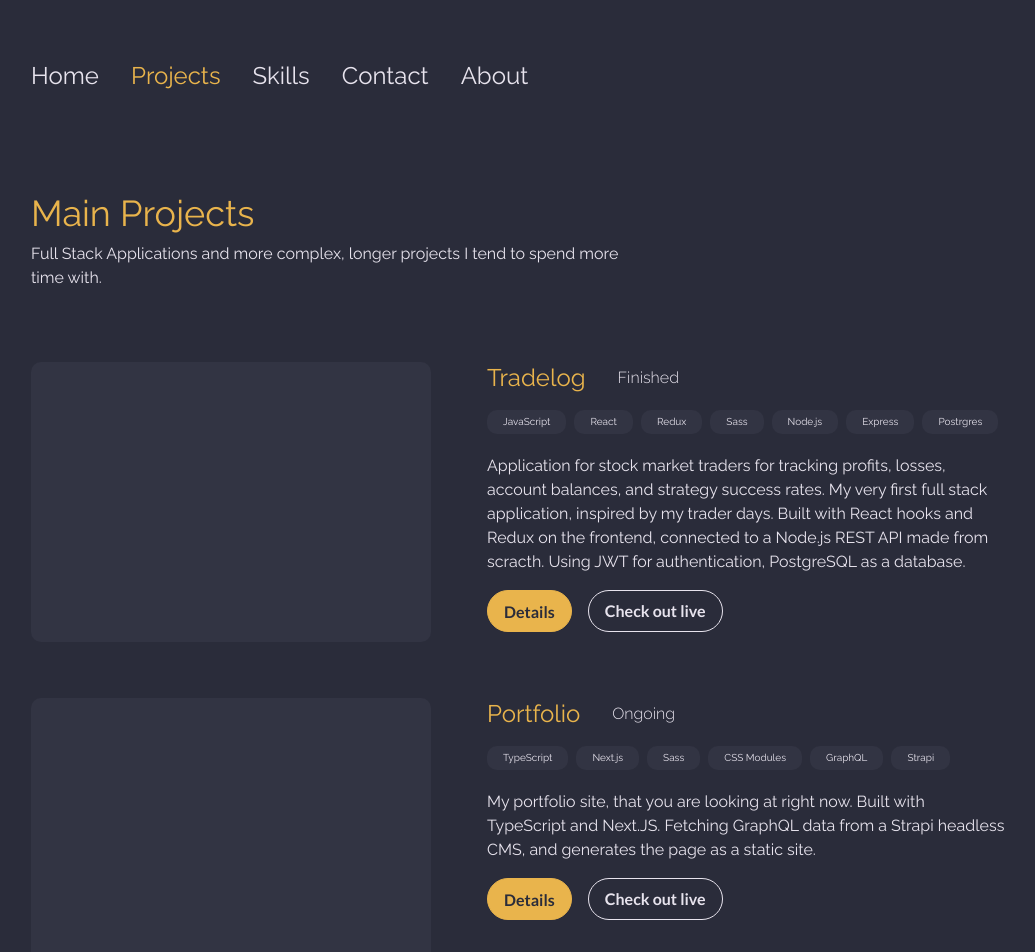
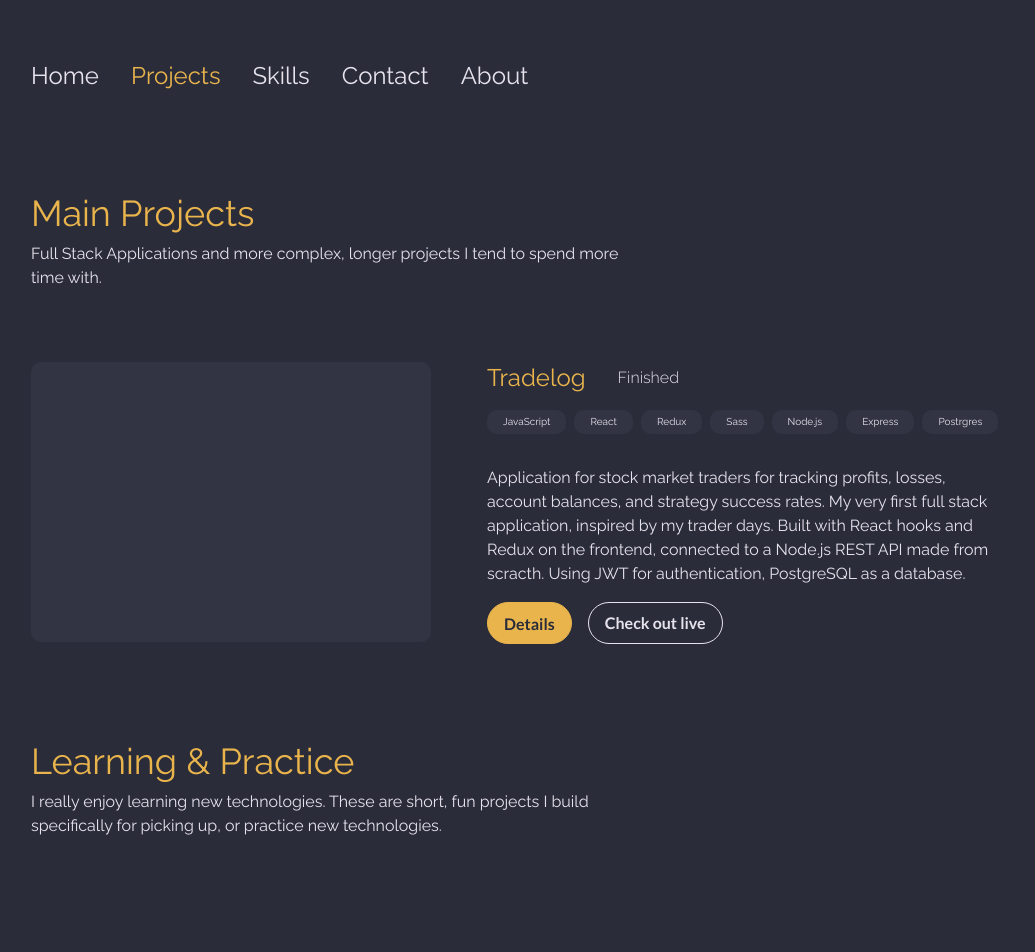
Before and after one commit to pfalzergbr/portfolio, a Next.js app: page /projects in a window 1280 px wide. Shown: the top 952 px of the page, without its empty margins (97-1132 px from the left). Built offline with nearby package versions, Linux system fonts and the light colour scheme.

Commit message:
rework project grid

```diff
--- a/components/projects/ProjectItem.tsx
+++ b/components/projects/ProjectItem.tsx
@@ -26,7 +26,7 @@ const ProjectItem: React.FC<ProjectProps> = ({ project }) => {
   return (
     <article className={styles.project}>
       <div className={styles.projectImageContainer}></div>
-      <div className={styles.projectContainer}>
+
       <div className={styles.projectHeader}>
         <h3 className={styles.projectName}>{name}</h3>
         <span className={styles.projectStatus}>{status}</span>
@@ -39,10 +39,7 @@ const ProjectItem: React.FC<ProjectProps> = ({ project }) => {
       <p className={styles.projectSummary}>{summary}</p>
       <div className={styles.projectButtonContainer}>
         <Button buttonStyle={styles.projectButtonPrimary} text='Details' />
-          <a className={`${styles.projectButtonSecondary}`}>
-            Check out live
-          </a>
-        </div>
+        <a className={`${styles.projectButtonSecondary}`}>Check out live</a>
       </div>
     </article>
   );
--- a/components/projects/styles/Projects.module.scss
+++ b/components/projects/styles/Projects.module.scss
@@ -45,15 +45,27 @@
 
 .project {
   display: grid;
-  // grid-template-columns: 40rem max-content;
-  grid-row-gap: $space-24;
+  grid-template-columns: min-content;
+  grid-row-gap: $space-sm-8;
 
   @include tablet-landscape-up{
     grid-row-gap: $space-56;
+    grid-template-rows: repeat(4, min-content);
     grid-template-columns: 40rem max-content;
     grid-column-gap: $space-56;
     grid-row-gap: 0;
   }
+
+  // display: grid;
+  // // grid-template-columns: 40rem max-content;
+  // grid-row-gap: $space-24;
+
+  // @include tablet-landscape-up{
+  //   grid-row-gap: $space-56;
+  //   grid-template-columns: 40rem max-content;
+  //   grid-column-gap: $space-56;
+  //   grid-row-gap: 0;
+  // }
 
   &ImageContainer {
     grid-column: 1/2;
@@ -65,17 +77,18 @@
     @include tablet-landscape-up{
       width: 40rem;
       height: 28rem;
+      grid-row: 1/5;
     }
   }
 
-  &Container {
-   width: 40rem;
+  // &Container {
+  //  width: 40rem;
 
-    @include tablet-landscape-up{
-      width: 52rem;
-      grid-column: 2/3;
-    }
-  }
+  //   @include tablet-landscape-up{
+  //     width: 52rem;
+  //     grid-column: 2/3;
+  //   }
+  // }
 
   &Header {
     display: flex;
--- a/data/projects.ts
+++ b/data/projects.ts
@@ -17,22 +17,23 @@ export const projects = [
     ],
     summary:
       'Application for stock market traders for tracking profits, losses, account balances, and strategy success rates. My very first full stack application, inspired by my trader days. Built with React hooks and Redux on the frontend, connected to a Node.js REST API made from scracth. Using JWT for authentication, PostgreSQL as a database.',
-  },{
-    id: '2',
-    slug: 'portfolio',
-    priority: '2',
-    imageUrl: 'none',
-    name: 'Portfolio',
-    status: 'Ongoing',
-    techBreadcrumbs: [
-      'TypeScript',
-      'Next.js',
-      'Sass',
-      'CSS Modules',
-      'GraphQL',
-      'Strapi',
-    ],
-    summary:
-      'My portfolio site, that you are looking at right now. Built with TypeScript and Next.JS. Fetching GraphQL data from a Strapi headless CMS, and generates the page as a static site.',
   },
+  // {
+  //   id: '2',
+  //   slug: 'portfolio',
+  //   priority: '2',
+  //   imageUrl: 'none',
+  //   name: 'Portfolio',
+  //   status: 'Ongoing',
+  //   techBreadcrumbs: [
+  //     'TypeScript',
+  //     'Next.js',
+  //     'Sass',
+  //     'CSS Modules',
+  //     'GraphQL',
+  //     'Strapi',
+  //   ],
+  //   summary:
+  //     'My portfolio site, that you are looking at right now. Built with TypeScript and Next.JS. Fetching GraphQL data from a Strapi headless CMS, and generates the page as a static site.',
+  // },
 ];
--- a/pages/projects/index.tsx
+++ b/pages/projects/index.tsx
@@ -19,7 +19,7 @@ const Portfolio: React.FC<Props> = ({ projects }) => {
         description='Full Stack Applications and more complex, longer projects I tend to spend more time with.'
       />
       <ProjectGrid
-        projects={projects}
+        projects={[]}
         header='Learning & Practice'
         description='I really enjoy learning new technologies. These are short, fun projects I build specifically for picking up, or practice new technologies.'
       />
```
Lines whose indentation alone changed are shown as unchanged.
